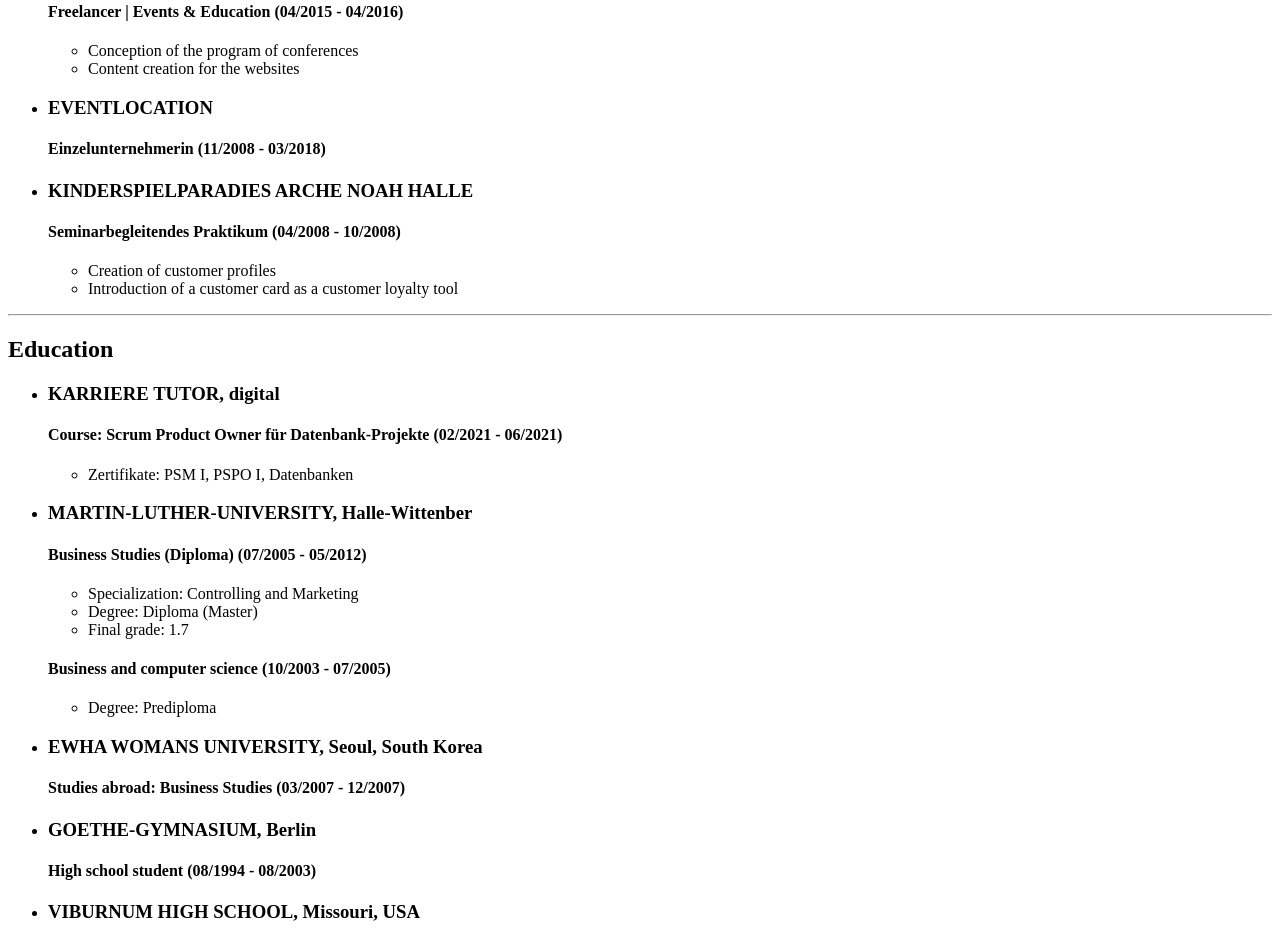
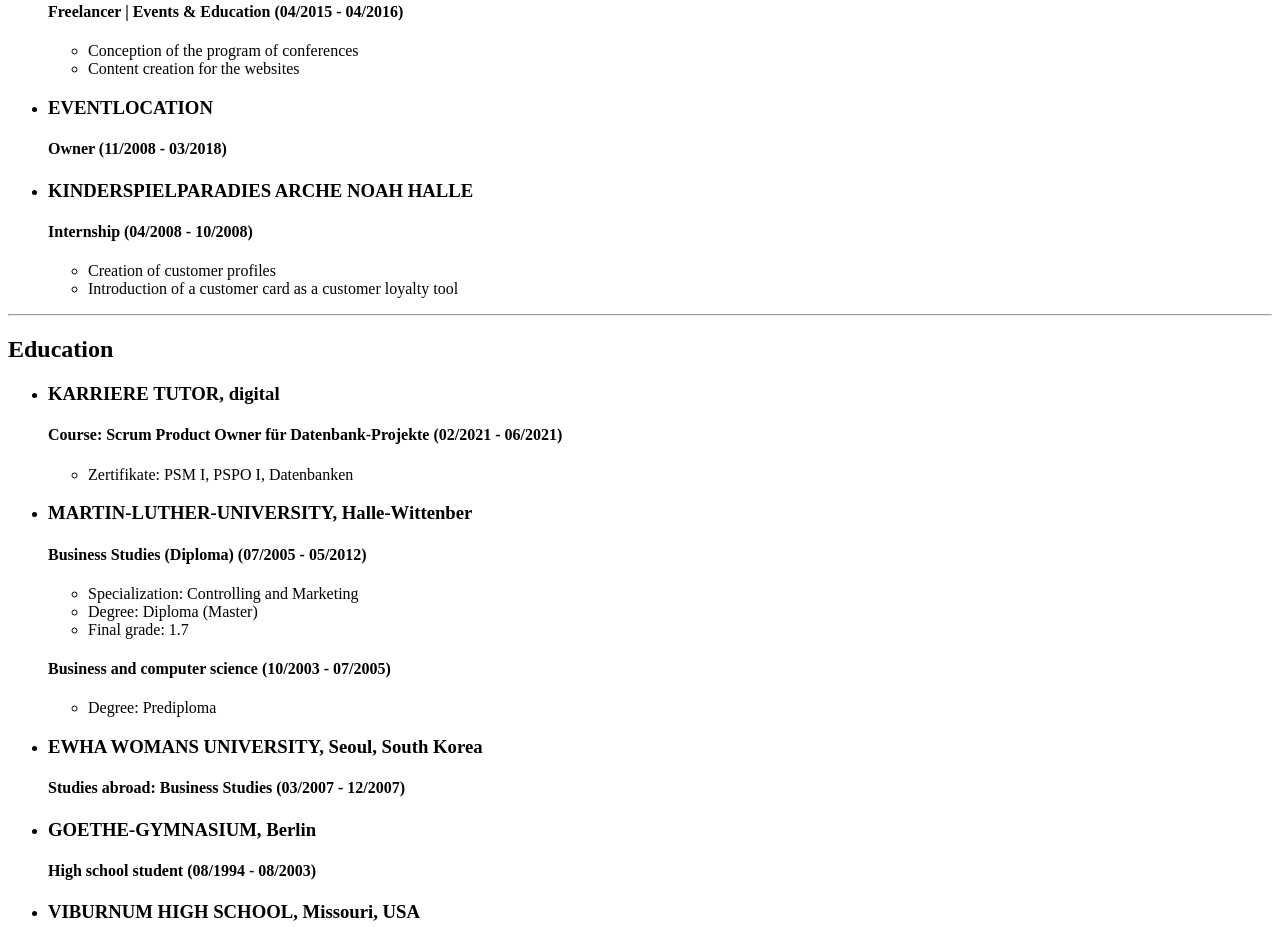
Before and after one commit to hyjeankim/capstone-1-example, a plain HTML site: page index.html in a window 1280 px wide. Shown: the part 1515-2452 px from the top of the page. Drawn offline with Linux system fonts and the light colour scheme.

Commit message:
Update index.html

```diff
--- a/index.html
+++ b/index.html
@@ -70,11 +70,11 @@
         </ul></li>
 
         <li><h3>EVENTLOCATION</h3>
-        <h4>Einzelunternehmerin (11/2008 - 03/2018)</h4>
+        <h4>Owner (11/2008 - 03/2018)</h4>
         </li>
 
         <li><h3>KINDERSPIELPARADIES ARCHE NOAH HALLE</h3>
-            <h4>Seminarbegleitendes Praktikum (04/2008 - 10/2008)</h4>
+            <h4>Internship (04/2008 - 10/2008)</h4>
             <ul>
                 <li>Creation of customer profiles</li>
                 <li>Introduction of a customer card as a customer loyalty tool</li>
```
